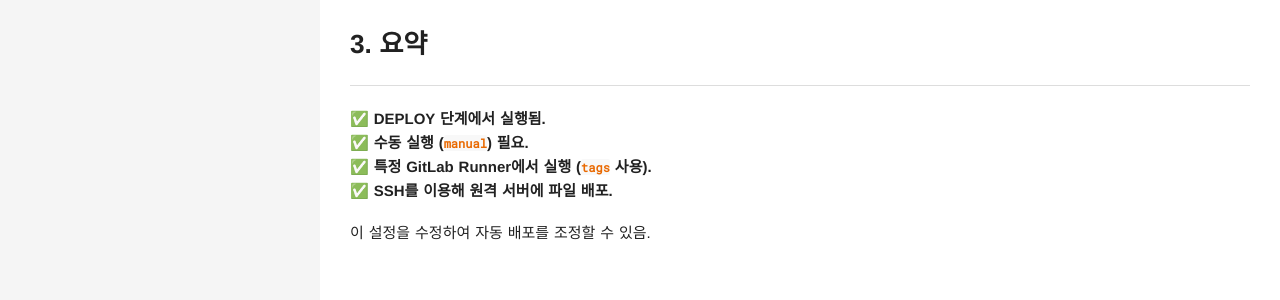
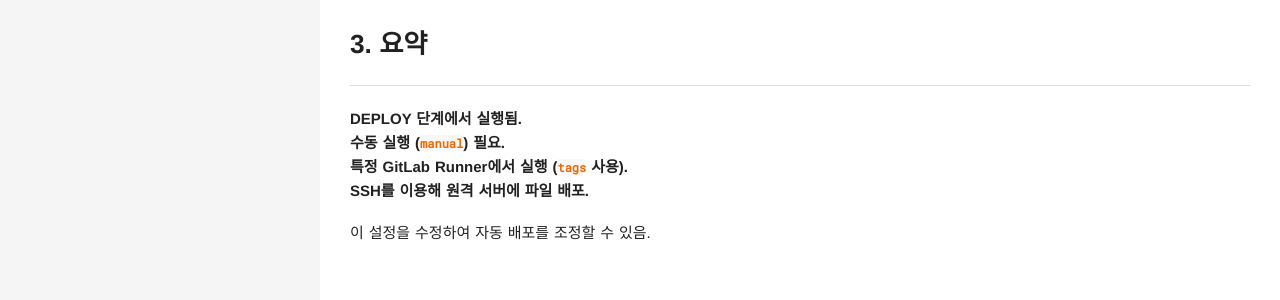
Before and after one commit to currychoco/currychoco.github.io, a Jekyll site: the page built from _posts/2025-03-03-CICD 파일 설정.md, in a window 1280 px wide. Shown: the part 2025-2325 px from the top of the page. Built offline with Jekyll 4.4.1, drawn with Linux system fonts in a browser that asks for light colours; comment, search, counter and statistics services are not loaded.

```diff
--- a/_posts/2025-03-03-CICD 파일 설정.md
+++ b/_posts/2025-03-03-CICD 파일 설정.md
@@ -82,9 +82,9 @@ CI/CD 실행 시 실행될 명령어 목록:
 ---
 
 ## 3. 요약
-✅ **DEPLOY 단계에서 실행됨.**
-✅ **수동 실행 (`manual`) 필요.**
-✅ **특정 GitLab Runner에서 실행 (`tags` 사용).**
-✅ **SSH를 이용해 원격 서버에 파일 배포.**
+ **DEPLOY 단계에서 실행됨.**
+ **수동 실행 (`manual`) 필요.**
+ **특정 GitLab Runner에서 실행 (`tags` 사용).**
+ **SSH를 이용해 원격 서버에 파일 배포.**
 
 이 설정을 수정하여 자동 배포를 조정할 수 있음.
```
